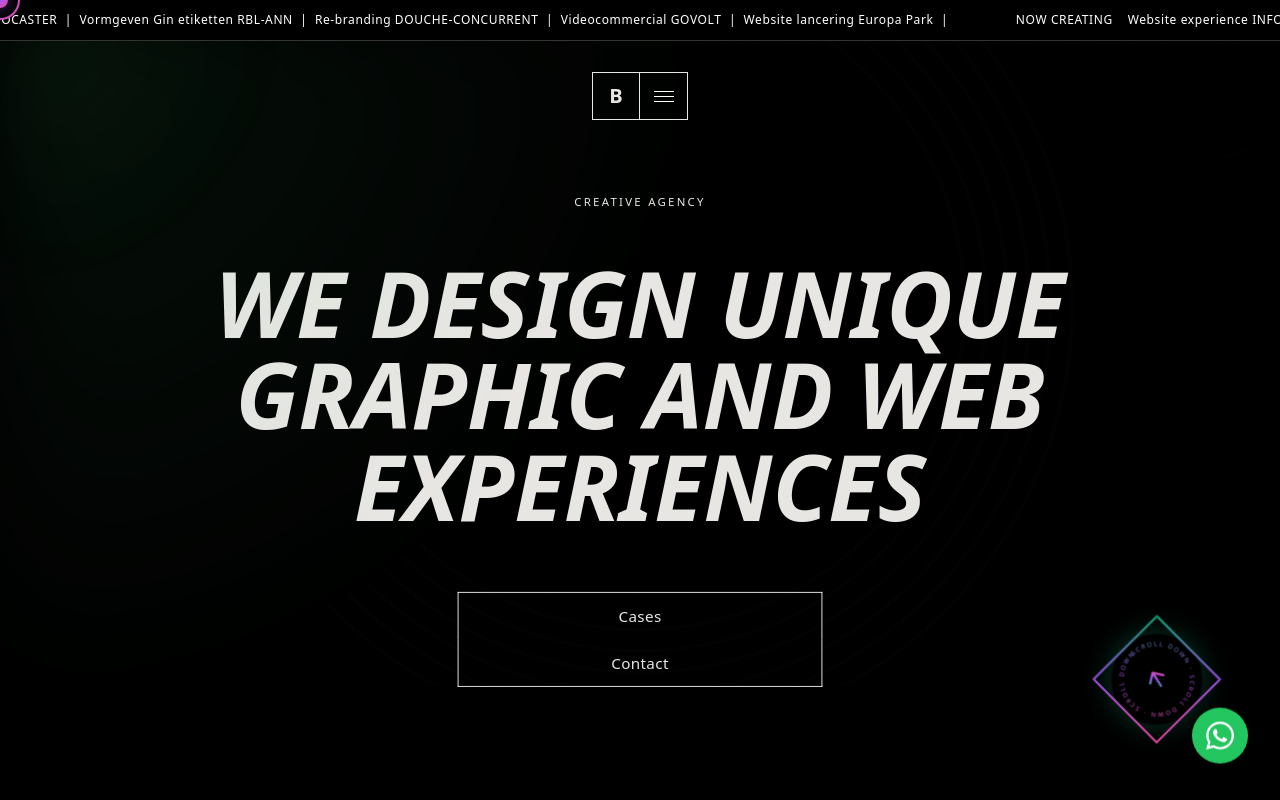
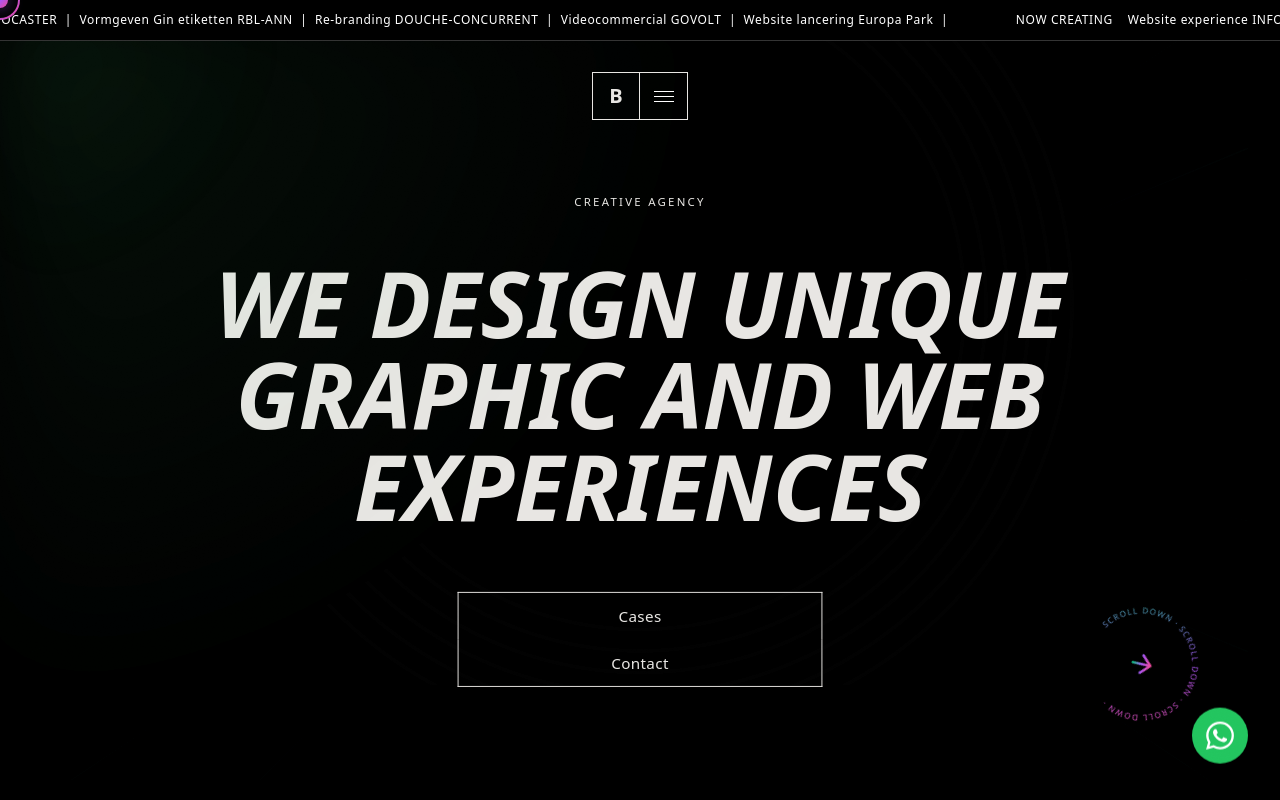
Before and after one commit to groeimetai/MrBoost-copy, a React (Vite) app: page / in a window 1280 px wide. Shown: the top 800 px of the page. Built offline with nearby package versions, Linux system fonts and the light colour scheme; the HTML template or start-up script is replaced by a standard one.

Commit message:
Fix scroll down arc

```diff
--- a/src/pages/Index.tsx
+++ b/src/pages/Index.tsx
@@ -332,20 +332,16 @@ const Index = () => {
             transition={{ type: "spring", stiffness: 400, damping: 17 }}
           >
             <motion.div
-              className="w-24 h-24 rounded-full border-2 flex items-center justify-center backdrop-blur-sm transition-all duration-500 relative"
+              className="w-32 h-32 rounded-full flex items-center justify-center backdrop-blur-sm transition-all duration-500 relative"
               animate={{ rotate: 360 }}
               transition={{ duration: 20, repeat: Infinity, ease: "linear" }}
-              style={{
-                borderImage: "linear-gradient(135deg, #10B981, #A855F7, #EC4899) 1",
-                boxShadow: "0 0 30px rgba(16, 185, 129, 0.3)",
-              }}
             >
-              {/* Rotating text */}
-              <svg className="absolute inset-0 w-full h-full" viewBox="0 0 100 100">
+              {/* Rotating text in arc */}
+              <svg className="absolute inset-0 w-full h-full" viewBox="0 0 120 120">
                 <defs>
                   <path
                     id="circlePath"
-                    d="M 50, 50 m -38, 0 a 38,38 0 1,1 76,0 a 38,38 0 1,1 -76,0"
+                    d="M 60, 60 m -50, 0 a 50,50 0 1,1 100,0 a 50,50 0 1,1 -100,0"
                   />
                   <linearGradient id="textGradient" x1="0%" y1="0%" x2="100%" y2="100%">
                     <stop offset="0%" stopColor="#10B981" />
@@ -353,25 +349,34 @@ const Index = () => {
                     <stop offset="100%" stopColor="#EC4899" />
                   </linearGradient>
                 </defs>
-                <text className="text-[7px] font-medium tracking-[0.3em] uppercase" fill="url(#textGradient)">
+                <text className="text-[8px] font-medium tracking-[0.15em] uppercase" fill="url(#textGradient)">
                   <textPath href="#circlePath" startOffset="0%">
-                    SCROLL DOWN · SCROLL DOWN · SCROLL DOWN ·
+                    Scroll down · Scroll down · Scroll down ·
                   </textPath>
                 </text>
               </svg>
+
+              {/* Center arrow pointing down - non-rotating */}
               <motion.div
                 animate={{ rotate: -360 }}
                 transition={{ duration: 20, repeat: Infinity, ease: "linear" }}
+                className="flex items-center justify-center"
               >
-                <svg className="w-7 h-7" viewBox="0 0 24 24" fill="none" xmlns="http://www.w3.org/2000/svg">
+                <svg className="w-8 h-8" viewBox="0 0 24 24" fill="none" xmlns="http://www.w3.org/2000/svg">
                   <defs>
-                    <linearGradient id="arrowGradient" x1="0%" y1="0%" x2="100%" y2="100%">
+                    <linearGradient id="arrowGradient" x1="0%" y1="0%" x2="0%" y2="100%">
                       <stop offset="0%" stopColor="#10B981" />
                       <stop offset="50%" stopColor="#A855F7" />
                       <stop offset="100%" stopColor="#EC4899" />
                     </linearGradient>
                   </defs>
-                  <path d="M5 12h14m-7-7l7 7-7 7" stroke="url(#arrowGradient)" strokeWidth="2" strokeLinecap="round" strokeLinejoin="round" transform="rotate(-45 12 12)" />
+                  <path
+                    d="M12 5v14m-7-7l7 7 7-7"
+                    stroke="url(#arrowGradient)"
+                    strokeWidth="2"
+                    strokeLinecap="round"
+                    strokeLinejoin="round"
+                  />
                 </svg>
               </motion.div>
             </motion.div>
```
